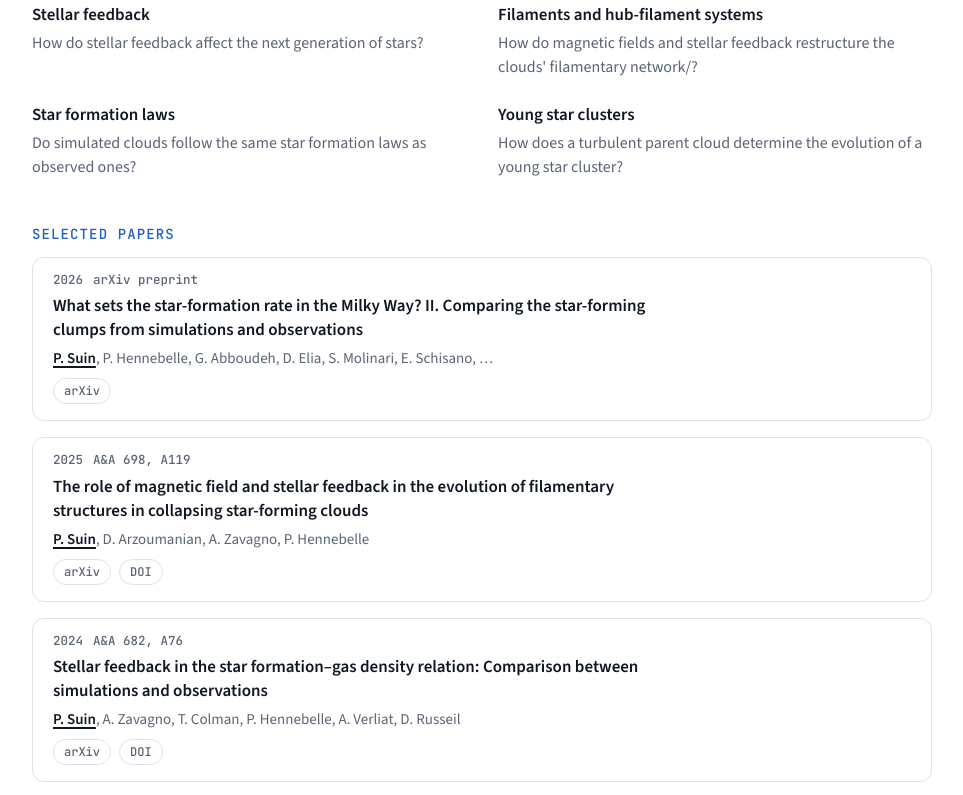
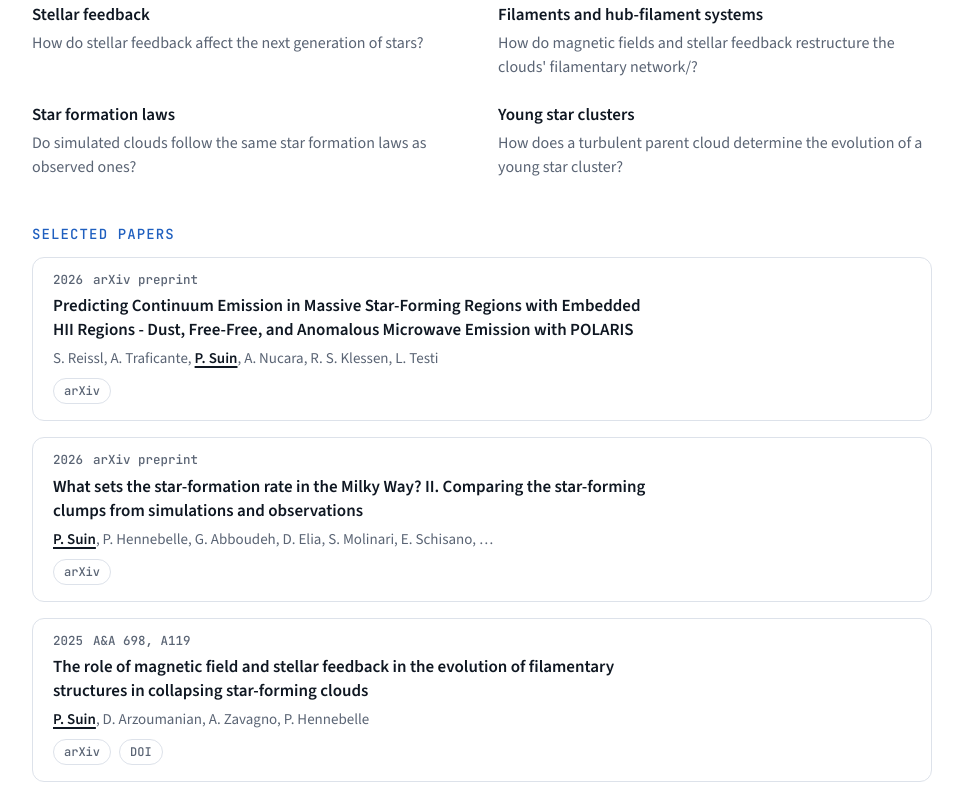
Before and after one commit to PaoloSuin/paolosuin.github.io, a plain HTML site: page index.html in a window 1280 px wide. Shown: the part 571-1366 px from the top of the page, without its empty margins (158-1121 px from the left). Drawn offline with nearby package versions, Linux system fonts and the light colour scheme.

Commit message:
Update index.html

```diff
--- a/index.html
+++ b/index.html
@@ -292,7 +292,7 @@
   .pagetitle { font: 650 40px/48px var(--display); letter-spacing: -0.02em; margin: 0; }
   .yearblock { padding-top: 40px; }
   .year { font: 650 22px/32px var(--display); color: var(--muted); margin: 0 0 8px; padding-bottom: 8px; border-bottom: 1px solid var(--rule); }
-  .plist { list-style: none; margin: 0; padding: 0; }
+  .plist { list-style: none; margin: 0 0 0 22px; padding: 0; }
   .plist li { padding-block: 16px; border-bottom: 1px solid var(--rule); }
   .plist li:last-child { border-bottom: 0; }
   .pt { font-weight: 600; font-size: 17px; line-height: 24px; margin: 0 0 4px; max-width: none; }
@@ -391,6 +391,12 @@
       <ol class="pubs">
         <li class="pub">
           <div class="meta"><span class="yr">2026</span><span>arXiv preprint</span></div>
+          <p class="t">Predicting Continuum Emission in Massive Star-Forming Regions with Embedded HII Regions - Dust, Free-Free, and Anomalous Microwave Emission with POLARIS</p>
+          <div class="a">S. Reissl, A. Traficante, <u class="me">P. Suin</u>, A. Nucara, R. S. Klessen, L. Testi</div>
+          <div class="links"><a href="https://arxiv.org/abs/2611.08891" target="_blank" rel="noopener">arXiv</a></div>
+        </li>
+        <li class="pub">
+          <div class="meta"><span class="yr">2026</span><span>arXiv preprint</span></div>
           <p class="t">What sets the star-formation rate in the Milky Way? II. Comparing the star-forming clumps from simulations and observations</p>
           <div class="a"><u class="me">P. Suin</u>, P. Hennebelle, G. Abboudeh, D. Elia, S. Molinari, E. Schisano, …</div>
           <div class="links"><a href="https://arxiv.org/abs/2610.36059" target="_blank" rel="noopener">arXiv</a></div>
@@ -432,7 +438,8 @@
   <main>
     <h1 class="pagetitle">Publications</h1>
     <section class="yearblock"><h2 class="year">2026</h2><ol class="plist">
-      <li><p class="pt">What sets the star-formation rate in the Milky Way? II. Comparing the star-forming clumps from simulations and observations</p><div class="pa"><u class="me">P. Suin</u>, P. Hennebelle, G. Abboudeh, D. Elia, S. Molinari, E. Schisano, … <span class="n">(16 authors)</span></div><div class="pv">arXiv:2610.36059, 2026 (accepted on A&amp;A)</div><div class="links"><a href="https://arxiv.org/abs/2610.36059" target="_blank" rel="noopener">arXiv</a></div></li>
+      <li><p class="pt">Predicting Continuum Emission in Massive Star-Forming Regions with Embedded HII Regions - Dust, Free-Free, and Anomalous Microwave Emission with POLARIS</p><div class="pa">S. Reissl, A. Traficante, <u class="me">P. Suin</u>, A. Nucara, R. S. Klessen, L. Testi</div><div class="pv">arXiv:2611.08891, 2026</div><div class="links"><a href="https://arxiv.org/abs/2611.08891" target="_blank" rel="noopener">arXiv</a></div></li>
+      <li><p class="pt">What sets the star-formation rate in the Milky Way? II. Comparing the star-forming clumps from simulations and observations</p><div class="pa"><u class="me">P. Suin</u>, P. Hennebelle, G. Abboudeh, D. Elia, S. Molinari, E. Schisano, … <span class="n">(16 authors)</span></div><div class="pv">arXiv:2610.36059, 2026 (submitted to A&amp;A)</div><div class="links"><a href="https://arxiv.org/abs/2610.36059" target="_blank" rel="noopener">arXiv</a></div></li>
       <li><p class="pt">The 10–15 GHz radio continuum survey of the Galactic Plane with SKAO</p><div class="pa">A. Bracco, A. Ingallinera, A. J. T. Ramaila, …, <u class="me">P. Suin</u>, … <span class="n">(65 authors)</span></div><div class="pv">Chapter in <i>Advancing Astrophysics with the SKA II</i>, arXiv:2606.26278, 2026</div><div class="links"><a href="https://arxiv.org/abs/2606.26278" target="_blank" rel="noopener">arXiv</a></div></li>
       <li><p class="pt">MXDFz4.4: A LyC emitter 250 Myr after the epoch of reionization and a first test of Lyα morphology as a tracer of LyC escape at high redshift</p><div class="pa">I. Goovaerts, M. Rafelski, A. Beckett, …, <u class="me">P. Suin</u>, … <span class="n">(17 authors)</span></div><div class="pv"><i>The Astrophysical Journal</i>, 2026</div><div class="links"><a href="https://arxiv.org/abs/2603.04517" target="_blank" rel="noopener">arXiv</a><a href="https://doi.org/10.3847/1538-4357/ae75b0" target="_blank" rel="noopener">DOI</a></div></li>
     </ol></section>
```
